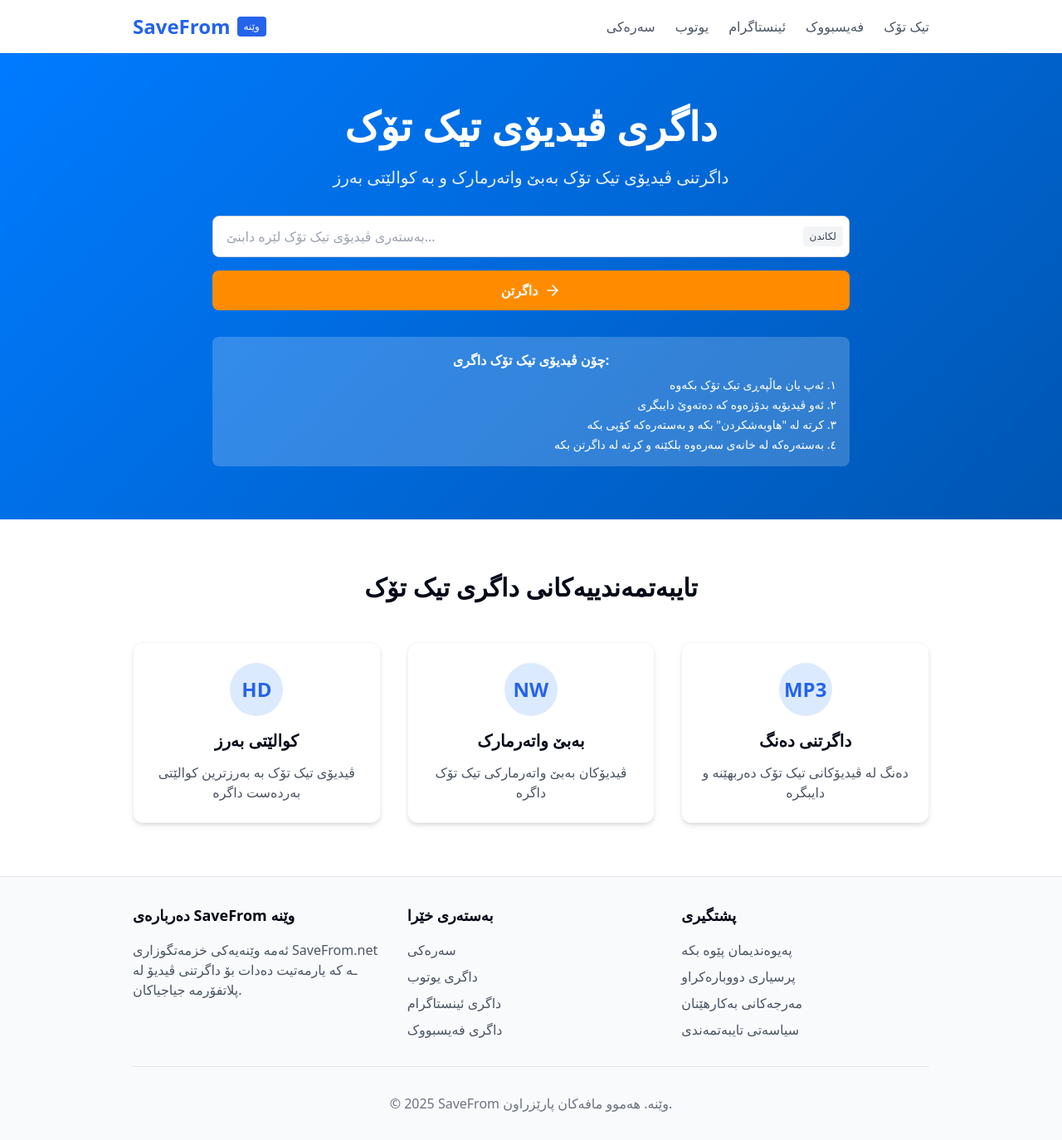
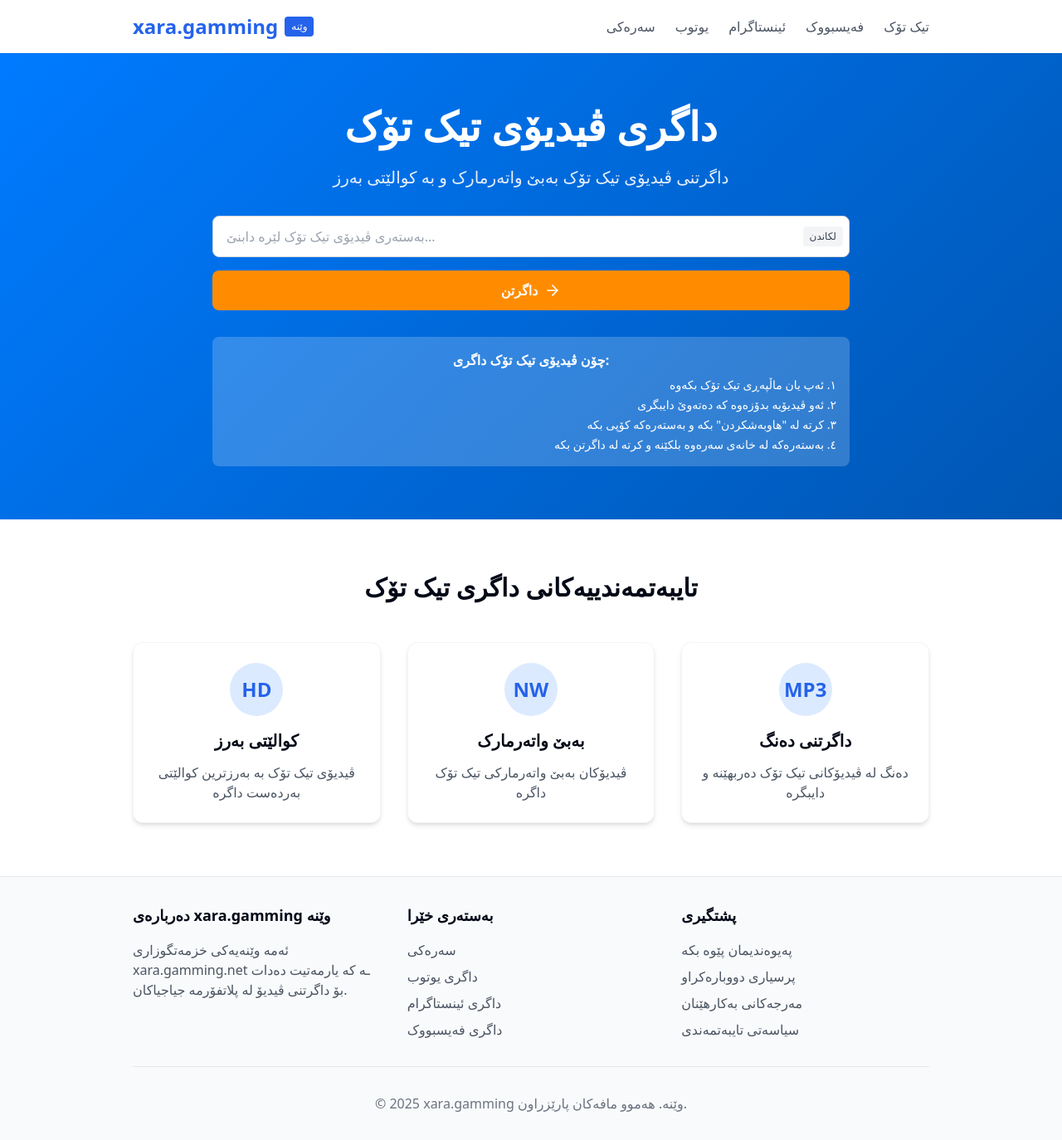
Before and after one commit to esmahe1/savefrom-mirror-master, a React (Vite) app: page /tiktok in a window 1280 px wide. Shown: the whole page at 83% size. Built offline with nearby package versions, Linux system fonts and the light colour scheme.

Commit message:
Rename SaveFrom to xara.gamming
Replaces all instances of "SaveFrom" with "xara.gamming" in the codebase.

```diff
--- a/index.html
+++ b/index.html
@@ -4,17 +4,17 @@
   <head>
     <meta charset="UTF-8" />
     <meta name="viewport" content="width=device-width, initial-scale=1.0" />
-    <title>SaveFrom Mirror - Download Videos from YouTube, Instagram, Facebook & More</title>
+    <title>xara.gamming Mirror - Download Videos from YouTube, Instagram, Facebook & More</title>
     <meta name="description" content="Free online video downloader for YouTube, Instagram, Facebook, and more. Download videos in high quality MP4 and MP3 formats." />
-    <meta name="author" content="SaveFrom Mirror" />
+    <meta name="author" content="xara.gamming Mirror" />
 
-    <meta property="og:title" content="SaveFrom Mirror - Video Downloader" />
+    <meta property="og:title" content="xara.gamming Mirror - Video Downloader" />
     <meta property="og:description" content="Free online video downloader for YouTube, Instagram, Facebook, and more. Download videos in high quality MP4 and MP3 formats." />
     <meta property="og:type" content="website" />
     <meta property="og:image" content="https://lovable.dev/opengraph-image-p98pqg.png" />
 
     <meta name="twitter:card" content="summary_large_image" />
-    <meta name="twitter:site" content="@savefrom_mirror" />
+    <meta name="twitter:site" content="@xara.gamming_mirror" />
     <meta name="twitter:image" content="https://lovable.dev/opengraph-image-p98pqg.png" />
   </head>
 
--- a/src/components/Footer.tsx
+++ b/src/components/Footer.tsx
@@ -8,9 +8,9 @@ const Footer = () => {
       <div className="sf-container">
         <div className="grid grid-cols-1 md:grid-cols-3 gap-8">
           <div>
-            <h3 className="text-lg font-semibold mb-4">دەربارەی SaveFrom وێنە</h3>
+            <h3 className="text-lg font-semibold mb-4">دەربارەی xara.gamming وێنە</h3>
             <p className="text-gray-600">
-              ئەمە وێنەیەکی خزمەتگوزاری SaveFrom.net ـە کە یارمەتیت دەدات بۆ داگرتنی ڤیدیۆ لە پلاتفۆرمە جیاجیاکان.
+              ئەمە وێنەیەکی خزمەتگوزاری xara.gamming.net ـە کە یارمەتیت دەدات بۆ داگرتنی ڤیدیۆ لە پلاتفۆرمە جیاجیاکان.
             </p>
           </div>
           <div>
@@ -66,7 +66,7 @@ const Footer = () => {
         </div>
         <div className="mt-8 pt-8 border-t border-gray-200 text-center">
           <p className="text-gray-500">
-            &copy; {new Date().getFullYear()} SaveFrom وێنە. هەموو مافەکان پارێزراون.
+            &copy; {new Date().getFullYear()} xara.gamming وێنە. هەموو مافەکان پارێزراون.
           </p>
         </div>
       </div>
--- a/src/components/Header.tsx
+++ b/src/components/Header.tsx
@@ -7,7 +7,7 @@ const Header = () => {
     <header className="sf-header py-4">
       <div className="sf-container flex justify-between items-center">
         <Link to="/" className="flex items-center gap-2">
-          <span className="text-2xl font-bold text-blue-600">SaveFrom</span>
+          <span className="text-2xl font-bold text-blue-600">xara.gamming</span>
           <span className="bg-blue-600 text-white text-xs px-2 py-1 rounded">وێنە</span>
         </Link>
         <nav>
```
